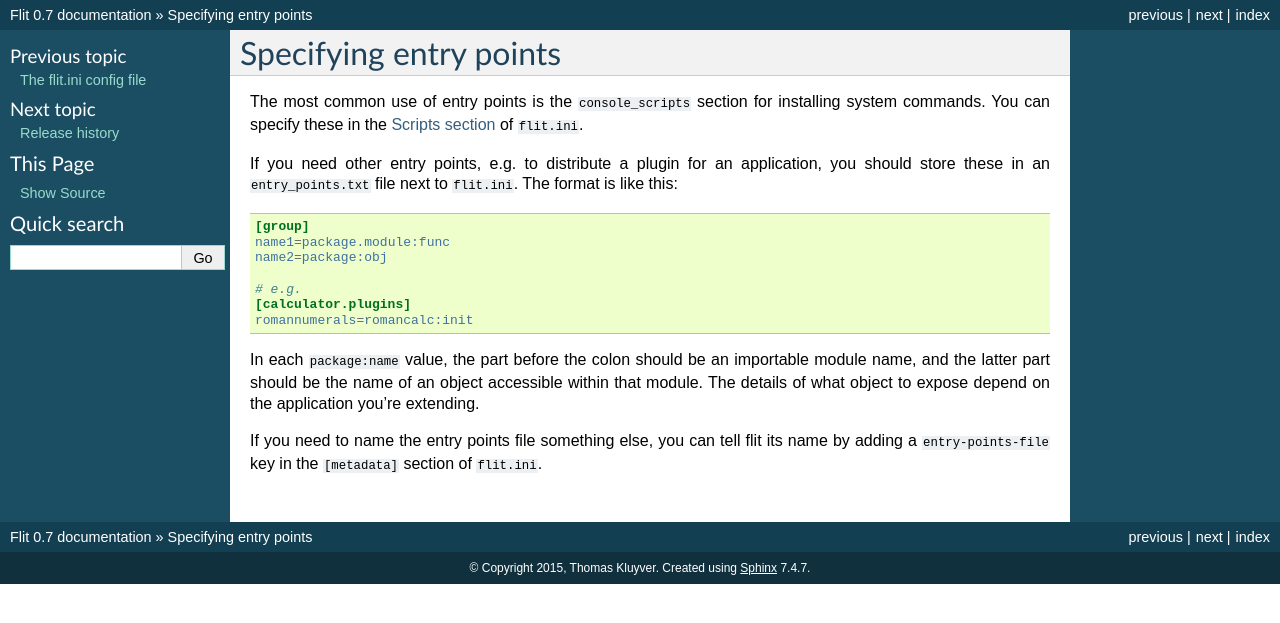
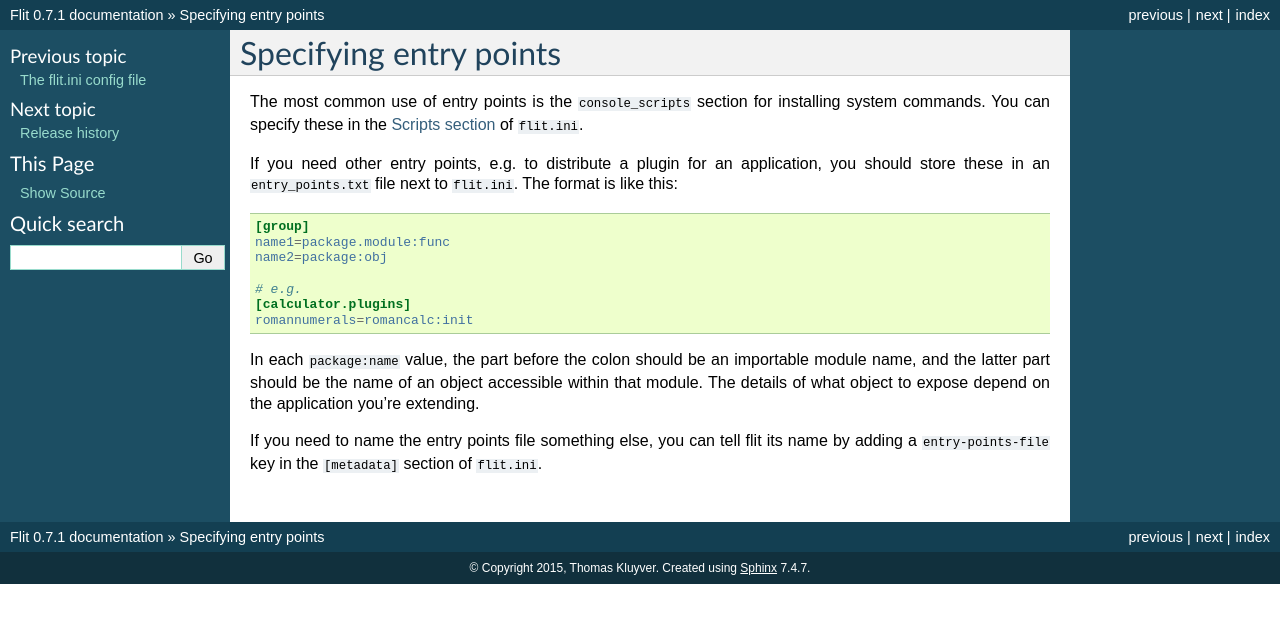
Before and after one commit to pypa/flit, a Sphinx documentation site: the page built from doc/entrypoints.rst, in a window 1280 px wide. Shown: the top 623 px of the page. Built offline with Sphinx 7.4.7, drawn with Linux system fonts in a browser that asks for light colours.

Commit message:
Bump version number to 0.7.1

```diff
--- a/doc/conf.py
+++ b/doc/conf.py
@@ -55,7 +55,7 @@ copyright = u'2015, Thomas Kluyver'
 # The short X.Y version.
 version = '0.7'
 # The full version, including alpha/beta/rc tags.
-release = version
+release = version + '.1'
 
 # The language for content autogenerated by Sphinx. Refer to documentation
 # for a list of supported languages.
--- a/flit/__init__.py
+++ b/flit/__init__.py
@@ -7,7 +7,7 @@ import sys
 from . import common
 from .log import enable_colourful_output
 
-__version__ = '0.7'
+__version__ = '0.7.1'
 
 log = logging.getLogger(__name__)
 
```
